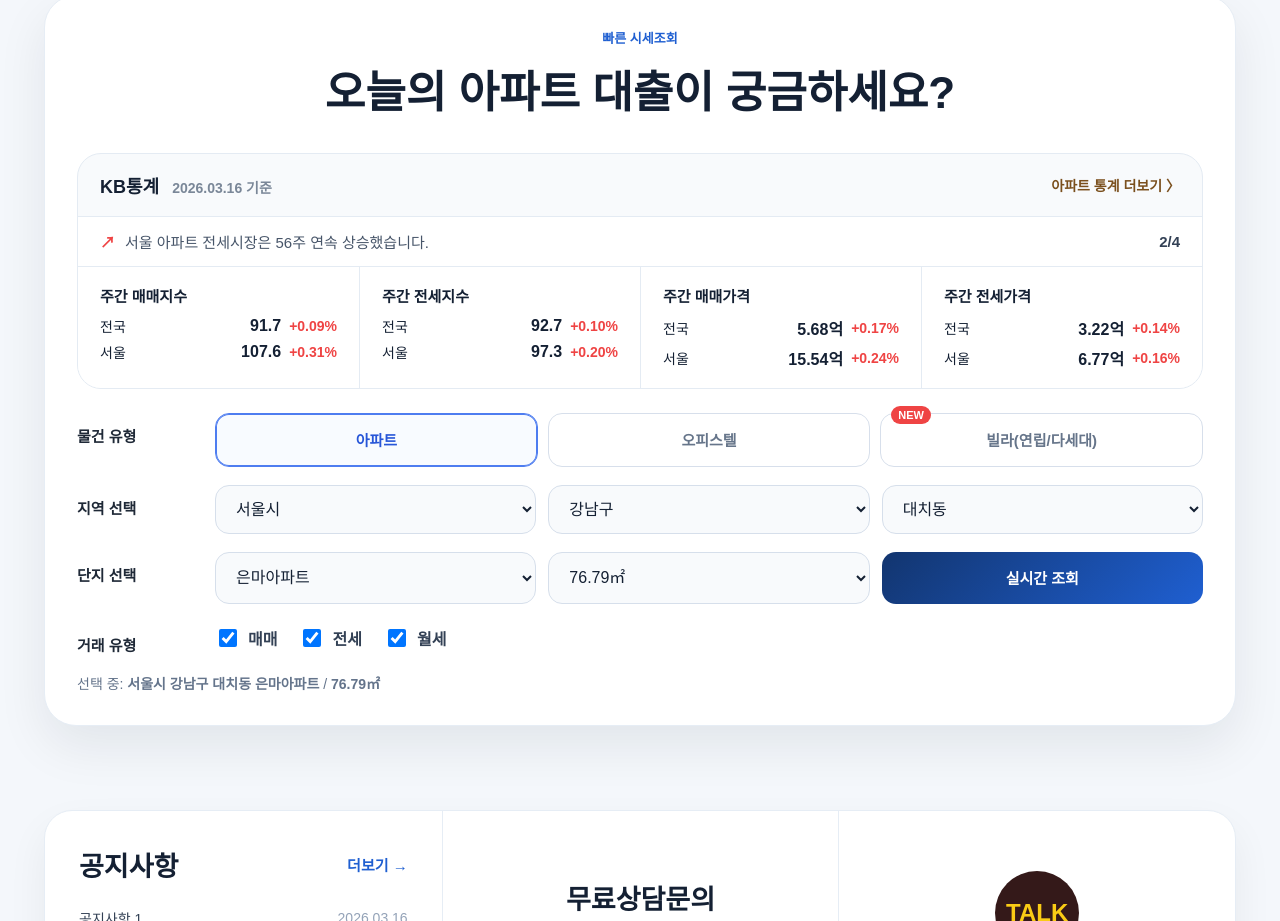
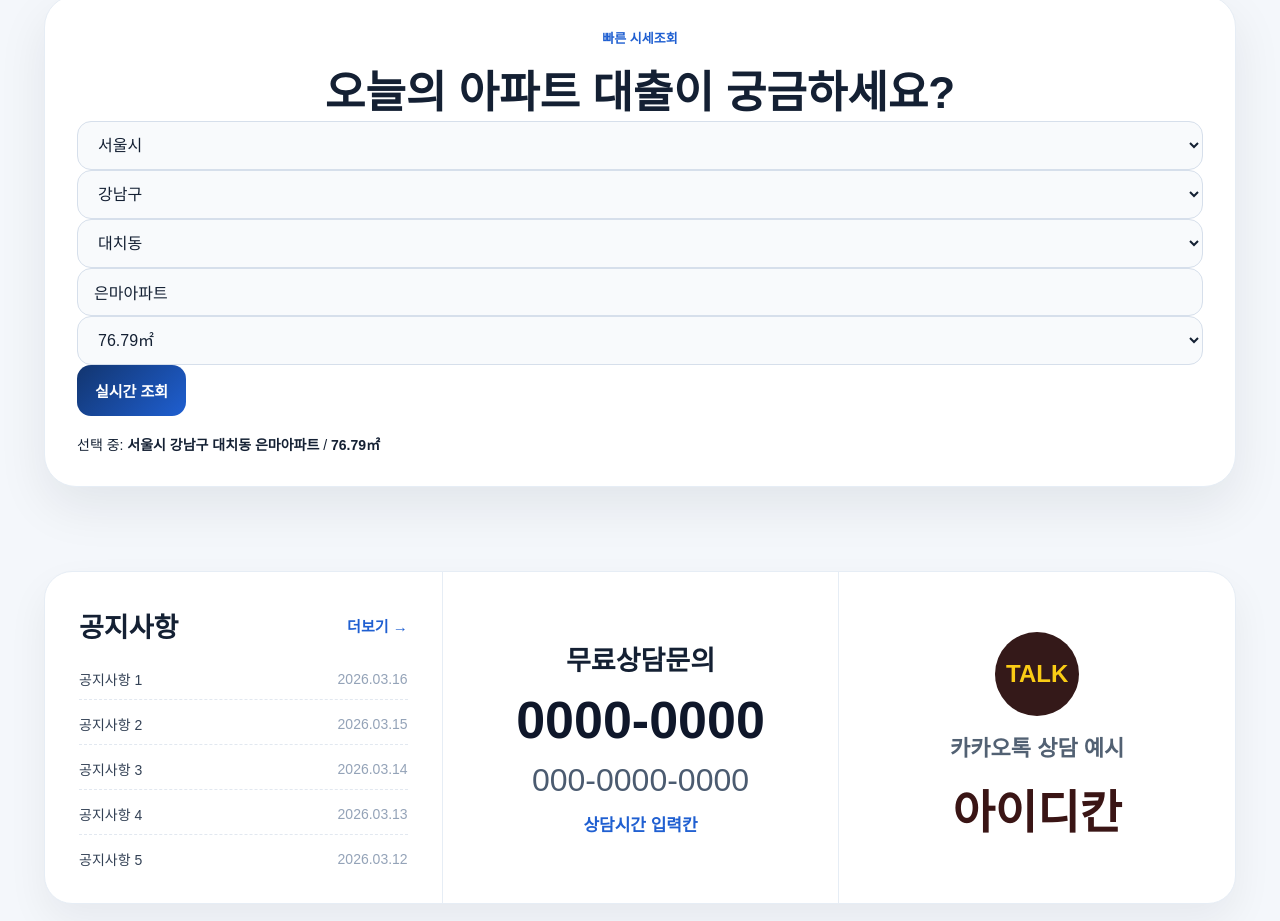
Before and after one commit to dkdlfzm-lgtm/loan-landing, a Next.js app: page / in a window 1280 px wide. Shown: the part 839-1760 px from the top of the page. Built offline with nearby package versions, Linux system fonts and the light colour scheme.

Commit message:
Update page.jsx

```diff
--- a/app/page.jsx
+++ b/app/page.jsx
@@ -23,6 +23,7 @@ const propertyData = {
         수택동: {
           LG원앙: ["59.97㎡", "84.96㎡", "107.28㎡"],
           금호어울림: ["59.88㎡", "84.72㎡"],
+          나래아파트: ["84.91㎡"],
         },
       },
     },
@@ -47,9 +48,59 @@ const propertyData = {
   },
 };
 
+const statSlides = [
+  {
+    message: "서울 아파트 전세시장은 56주 연속 상승했습니다.",
+    items: [
+      { label: "주간 매매지수", nation: "91.7", nationDiff: "+0.09%", seoul: "107.6", seoulDiff: "+0.31%" },
+      { label: "주간 전세지수", nation: "92.7", nationDiff: "+0.10%", seoul: "97.3", seoulDiff: "+0.20%" },
+      { label: "주간 매매가격", nation: "5.68억", nationDiff: "+0.17%", seoul: "15.54억", seoulDiff: "+0.24%" },
+      { label: "주간 전세가격", nation: "3.22억", nationDiff: "+0.14%", seoul: "6.77억", seoulDiff: "+0.16%" },
+    ],
+  },
+  {
+    message: "수도권 매매가격은 완만한 흐름을 유지하고 있습니다.",
+    items: [
+      { label: "주간 매매지수", nation: "92.1", nationDiff: "+0.05%", seoul: "108.2", seoulDiff: "+0.18%" },
+      { label: "주간 전세지수", nation: "93.0", nationDiff: "+0.08%", seoul: "97.9", seoulDiff: "+0.14%" },
+      { label: "주간 매매가격", nation: "5.72억", nationDiff: "+0.11%", seoul: "15.72억", seoulDiff: "+0.19%" },
+      { label: "주간 전세가격", nation: "3.28억", nationDiff: "+0.09%", seoul: "6.83억", seoulDiff: "+0.12%" },
+    ],
+  },
+  {
+    message: "아파트 실거래량은 전월 대비 소폭 회복세를 보였습니다.",
+    items: [
+      { label: "주간 매매지수", nation: "91.9", nationDiff: "+0.07%", seoul: "108.0", seoulDiff: "+0.22%" },
+      { label: "주간 전세지수", nation: "92.8", nationDiff: "+0.06%", seoul: "97.7", seoulDiff: "+0.13%" },
+      { label: "주간 매매가격", nation: "5.70억", nationDiff: "+0.15%", seoul: "15.61억", seoulDiff: "+0.20%" },
+      { label: "주간 전세가격", nation: "3.24억", nationDiff: "+0.11%", seoul: "6.80억", seoulDiff: "+0.15%" },
+    ],
+  },
+];
+
 function formatNumber(value) {
   if (!Number.isFinite(value)) return "0";
   return Math.round(value).toLocaleString("ko-KR");
+}
+
+function getCities(propertyType) {
+  return Object.keys(propertyData[propertyType] || {});
+}
+
+function getDistricts(propertyType, city) {
+  return Object.keys(propertyData[propertyType]?.[city] || {});
+}
+
+function getTowns(propertyType, city, district) {
+  return Object.keys(propertyData[propertyType]?.[city]?.[district] || {});
+}
+
+function getApartments(propertyType, city, district, town) {
+  return Object.keys(propertyData[propertyType]?.[city]?.[district]?.[town] || {});
+}
+
+function getAreas(propertyType, city, district, town, apartment) {
+  return propertyData[propertyType]?.[city]?.[district]?.[town]?.[apartment] || [];
 }
 
 export default function LoanLandingPage() {
@@ -65,61 +116,64 @@ export default function LoanLandingPage() {
     monthly: true,
   });
 
-  const cities = Object.keys(propertyData[propertyType] || {});
+  const [currentView, setCurrentView] = useState("home");
+  const [activeSlide, setActiveSlide] = useState(0);
+
+  const cities = getCities(propertyType);
   const [selectedCity, setSelectedCity] = useState(cities[0] || "");
 
-  const districts = Object.keys(propertyData[propertyType]?.[selectedCity] || {});
+  const districts = getDistricts(propertyType, selectedCity);
   const [selectedDistrict, setSelectedDistrict] = useState(districts[0] || "");
 
-  const towns = Object.keys(
-    propertyData[propertyType]?.[selectedCity]?.[selectedDistrict] || {}
-  );
+  const towns = getTowns(propertyType, selectedCity, selectedDistrict);
   const [selectedTown, setSelectedTown] = useState(towns[0] || "");
 
-  const apartments = Object.keys(
-    propertyData[propertyType]?.[selectedCity]?.[selectedDistrict]?.[selectedTown] || {}
-  );
+  const apartments = getApartments(propertyType, selectedCity, selectedDistrict, selectedTown);
   const [selectedApartment, setSelectedApartment] = useState(apartments[0] || "");
+  const [apartmentQuery, setApartmentQuery] = useState(apartments[0] || "");
+  const [showApartmentList, setShowApartmentList] = useState(false);
 
-  const areas =
-    propertyData[propertyType]?.[selectedCity]?.[selectedDistrict]?.[selectedTown]?.[
-      selectedApartment
-    ] || [];
+  const areas = getAreas(propertyType, selectedCity, selectedDistrict, selectedTown, selectedApartment);
   const [selectedArea, setSelectedArea] = useState(areas[0] || "");
 
-  const [currentView, setCurrentView] = useState("home");
-
   useEffect(() => {
-    const nextCities = Object.keys(propertyData[propertyType] || {});
+    const nextCities = getCities(propertyType);
     setSelectedCity(nextCities[0] || "");
   }, [propertyType]);
 
   useEffect(() => {
-    const nextDistricts = Object.keys(propertyData[propertyType]?.[selectedCity] || {});
+    const nextDistricts = getDistricts(propertyType, selectedCity);
     setSelectedDistrict(nextDistricts[0] || "");
   }, [propertyType, selectedCity]);
 
   useEffect(() => {
-    const nextTowns = Object.keys(
-      propertyData[propertyType]?.[selectedCity]?.[selectedDistrict] || {}
-    );
+    const nextTowns = getTowns(propertyType, selectedCity, selectedDistrict);
     setSelectedTown(nextTowns[0] || "");
   }, [propertyType, selectedCity, selectedDistrict]);
 
   useEffect(() => {
-    const nextApartments = Object.keys(
-      propertyData[propertyType]?.[selectedCity]?.[selectedDistrict]?.[selectedTown] || {}
-    );
-    setSelectedApartment(nextApartments[0] || "");
+    const nextApartments = getApartments(propertyType, selectedCity, selectedDistrict, selectedTown);
+    const firstApartment = nextApartments[0] || "";
+    setSelectedApartment(firstApartment);
+    setApartmentQuery(firstApartment);
   }, [propertyType, selectedCity, selectedDistrict, selectedTown]);
 
   useEffect(() => {
-    const nextAreas =
-      propertyData[propertyType]?.[selectedCity]?.[selectedDistrict]?.[selectedTown]?.[
-        selectedApartment
-      ] || [];
+    const nextAreas = getAreas(propertyType, selectedCity, selectedDistrict, selectedTown, selectedApartment);
     setSelectedArea(nextAreas[0] || "");
   }, [propertyType, selectedCity, selectedDistrict, selectedTown, selectedApartment]);
+
+  useEffect(() => {
+    if (currentView !== "price-result") return;
+    const timer = setInterval(() => {
+      setActiveSlide((prev) => (prev + 1) % statSlides.length);
+    }, 3200);
+    return () => clearInterval(timer);
+  }, [currentView]);
+
+  const filteredApartments = apartments.filter((name) =>
+    name.toLowerCase().includes(apartmentQuery.toLowerCase())
+  );
 
   const selectedSummary = `${selectedCity} ${selectedDistrict} ${selectedTown} ${selectedApartment}`;
 
@@ -263,63 +317,8 @@ export default function LoanLandingPage() {
                     <h2 className="section-title">오늘의 아파트 대출이 궁금하세요?</h2>
                   </div>
 
-                  <div className="kb-stats-wrap">
-                    <div className="kb-stats-head">
-                      <div className="kb-stats-title">KB통계 <span>2026.03.16 기준</span></div>
-                      <a href="#">아파트 통계 더보기 〉</a>
-                    </div>
-
-                    <div className="kb-stats-banner">
-                      <span className="kb-stats-icon">↗</span>
-                      <span>서울 아파트 전세시장은 56주 연속 상승했습니다.</span>
-                      <strong>2/4</strong>
-                    </div>
-
-                    <div className="kb-stats-grid">
-                      <div className="kb-stat-box">
-                        <div className="kb-stat-label">주간 매매지수</div>
-                        <div className="kb-stat-row"><span>전국</span><strong>91.7</strong><em>+0.09%</em></div>
-                        <div className="kb-stat-row"><span>서울</span><strong>107.6</strong><em>+0.31%</em></div>
-                      </div>
-                      <div className="kb-stat-box">
-                        <div className="kb-stat-label">주간 전세지수</div>
-                        <div className="kb-stat-row"><span>전국</span><strong>92.7</strong><em>+0.10%</em></div>
-                        <div className="kb-stat-row"><span>서울</span><strong>97.3</strong><em>+0.20%</em></div>
-                      </div>
-                      <div className="kb-stat-box">
-                        <div className="kb-stat-label">주간 매매가격</div>
-                        <div className="kb-stat-row"><span>전국</span><strong>5.68억</strong><em>+0.17%</em></div>
-                        <div className="kb-stat-row"><span>서울</span><strong>15.54억</strong><em>+0.24%</em></div>
-                      </div>
-                      <div className="kb-stat-box">
-                        <div className="kb-stat-label">주간 전세가격</div>
-                        <div className="kb-stat-row"><span>전국</span><strong>3.22억</strong><em>+0.14%</em></div>
-                        <div className="kb-stat-row"><span>서울</span><strong>6.77억</strong><em>+0.16%</em></div>
-                      </div>
-                    </div>
-                  </div>
-
-                  <div className="kb-search-wrap">
-                    <div className="kb-row">
-                      <div className="kb-row-label">물건 유형</div>
-                      <div className="kb-type-tabs">
-                        {["아파트", "오피스텔", "빌라(연립/다세대)"].map((type) => (
-                          <button
-                            key={type}
-                            type="button"
-                            className={`kb-type-tab ${propertyType === type ? "active" : ""}`}
-                            onClick={() => setPropertyType(type)}
-                          >
-                            {type}
-                            {type === "빌라(연립/다세대)" && <span className="kb-new-badge">NEW</span>}
-                          </button>
-                        ))}
-                      </div>
-                    </div>
-
-                    <div className="kb-row">
-                      <div className="kb-row-label">지역 선택</div>
-                      <div className="kb-form-grid kb-form-grid-3">
+                  <div className="quick-search-box">
+                    <div className="select-grid select-grid-3">
                       <select value={selectedCity} onChange={(e) => setSelectedCity(e.target.value)}>
                         {cities.map((city) => (
                           <option key={city} value={city}>{city}</option>
@@ -338,17 +337,14 @@ export default function LoanLandingPage() {
                         ))}
                       </select>
                     </div>
-                    </div>
 
-                    <div className="kb-row">
-                      <div className="kb-row-label">단지 선택</div>
-                      <div className="kb-form-grid kb-form-grid-3">
-                        <select value={selectedApartment} onChange={(e) => setSelectedApartment(e.target.value)}>
-                          {apartments.map((apartment) => (
-                            <option key={apartment} value={apartment}>{apartment}</option>
-                          ))}
-                        </select>
-
+                    <div className="select-grid select-grid-main">
+                      <input
+                        type="text"
+                        value={selectedApartment}
+                        readOnly
+                        placeholder="단지 선택"
+                      />
                       <select value={selectedArea} onChange={(e) => setSelectedArea(e.target.value)}>
                         {areas.map((area) => (
                           <option key={area} value={area}>{area}</option>
@@ -357,45 +353,14 @@ export default function LoanLandingPage() {
 
                       <button
                         type="button"
-                          className="search-btn kb-search-btn"
+                        className="search-btn"
                         onClick={() => setCurrentView("price-result")}
                       >
                         실시간 조회
                       </button>
                     </div>
-                    </div>
 
-                    <div className="kb-row trade-row">
-                      <div className="kb-row-label">거래 유형</div>
-                      <div className="trade-checks">
-                        <label className="trade-check">
-                          <input
-                            type="checkbox"
-                            checked={tradeTypes.sale}
-                            onChange={() => toggleTradeType("sale")}
-                          />
-                          <span>매매</span>
-                        </label>
-                        <label className="trade-check">
-                          <input
-                            type="checkbox"
-                            checked={tradeTypes.jeonse}
-                            onChange={() => toggleTradeType("jeonse")}
-                          />
-                          <span>전세</span>
-                        </label>
-                        <label className="trade-check">
-                          <input
-                            type="checkbox"
-                            checked={tradeTypes.monthly}
-                            onChange={() => toggleTradeType("monthly")}
-                          />
-                          <span>월세</span>
-                        </label>
-                      </div>
-                    </div>
-
-                    <div className="selected-text selected-text-dark">
+                    <div className="selected-text">
                       선택 중: <strong>{selectedSummary}</strong> / <strong>{selectedArea}</strong>
                     </div>
                   </div>
@@ -477,13 +442,166 @@ export default function LoanLandingPage() {
           <section className="result-page-section">
             <div className="container">
               <div className="result-page-topbar">
+                <button type="button" className="back-btn" onClick={() => setCurrentView("home")}>
+                  ← 시세조회로 돌아가기
+                </button>
+              </div>
+
+              <div className="result-page-search-shell">
+                <div className="result-stat-wrap">
+                  <div className="result-stat-head">
+                    <div className="result-stat-title">시장 통계 <span>2026.03.16 기준</span></div>
+                    <a href="#">통계 더보기 〉</a>
+                  </div>
+
+                  <div className="result-stat-banner">
+                    <span className="result-stat-icon">↗</span>
+                    <span>{statSlides[activeSlide].message}</span>
+                    <strong>{activeSlide + 1}/{statSlides.length}</strong>
+                  </div>
+
+                  <div className="result-stat-grid">
+                    {statSlides[activeSlide].items.map((item) => (
+                      <div key={item.label} className="result-stat-box">
+                        <div className="result-stat-label">{item.label}</div>
+                        <div className="result-stat-row">
+                          <span>전국</span>
+                          <strong>{item.nation}</strong>
+                          <em>{item.nationDiff}</em>
+                        </div>
+                        <div className="result-stat-row">
+                          <span>서울</span>
+                          <strong>{item.seoul}</strong>
+                          <em>{item.seoulDiff}</em>
+                        </div>
+                      </div>
+                    ))}
+                  </div>
+
+                  <div className="result-stat-dots">
+                    {statSlides.map((_, idx) => (
+                      <button
+                        key={idx}
+                        type="button"
+                        className={`result-dot ${activeSlide === idx ? "active" : ""}`}
+                        onClick={() => setActiveSlide(idx)}
+                      />
+                    ))}
+                  </div>
+                </div>
+
+                <div className="result-search-panel">
+                  <div className="result-search-row">
+                    <div className="result-search-label">물건 유형</div>
+                    <div className="result-type-tabs">
+                      {["아파트", "오피스텔", "빌라(연립/다세대)"].map((type) => (
+                        <button
+                          key={type}
+                          type="button"
+                          className={`result-type-tab ${propertyType === type ? "active" : ""}`}
+                          onClick={() => setPropertyType(type)}
+                        >
+                          {type}
+                          {type === "빌라(연립/다세대)" && <span className="result-new-badge">NEW</span>}
+                        </button>
+                      ))}
+                    </div>
+                  </div>
+
+                  <div className="result-search-row">
+                    <div className="result-search-label">지역 선택</div>
+                    <div className="result-form-grid result-form-grid-3">
+                      <select value={selectedCity} onChange={(e) => setSelectedCity(e.target.value)}>
+                        {cities.map((city) => (
+                          <option key={city} value={city}>{city}</option>
+                        ))}
+                      </select>
+                      <select value={selectedDistrict} onChange={(e) => setSelectedDistrict(e.target.value)}>
+                        {districts.map((district) => (
+                          <option key={district} value={district}>{district}</option>
+                        ))}
+                      </select>
+                      <select value={selectedTown} onChange={(e) => setSelectedTown(e.target.value)}>
+                        {towns.map((town) => (
+                          <option key={town} value={town}>{town}</option>
+                        ))}
+                      </select>
+                    </div>
+                  </div>
+
+                  <div className="result-search-row">
+                    <div className="result-search-label">단지 선택</div>
+                    <div className="result-form-grid result-form-grid-complex">
+                      <div className="apartment-picker">
+                        <input
+                          type="text"
+                          value={apartmentQuery}
+                          placeholder="단지명을 입력하거나 선택하세요"
+                          onChange={(e) => {
+                            setApartmentQuery(e.target.value);
+                            setShowApartmentList(true);
+                          }}
+                          onFocus={() => setShowApartmentList(true)}
+                        />
+                        {showApartmentList && filteredApartments.length > 0 && (
+                          <div className="apartment-dropdown">
+                            {filteredApartments.map((name) => (
+                              <button
+                                key={name}
+                                type="button"
+                                className={`apartment-option ${selectedApartment === name ? "active" : ""}`}
+                                onClick={() => {
+                                  setSelectedApartment(name);
+                                  setApartmentQuery(name);
+                                  setShowApartmentList(false);
+                                }}
+                              >
+                                {name}
+                              </button>
+                            ))}
+                          </div>
+                        )}
+                      </div>
+
+                      <select value={selectedArea} onChange={(e) => setSelectedArea(e.target.value)}>
+                        {areas.map((area) => (
+                          <option key={area} value={area}>{area}</option>
+                        ))}
+                      </select>
+
                       <button
                         type="button"
-                  className="back-btn"
-                  onClick={() => setCurrentView("home")}
+                        className="primary-btn result-query-btn"
+                        onClick={() => {
+                          if (!filteredApartments.includes(apartmentQuery) && filteredApartments[0]) {
+                            setSelectedApartment(filteredApartments[0]);
+                            setApartmentQuery(filteredApartments[0]);
+                          }
+                        }}
                       >
-                  ← 시세조회로 돌아가기
+                        다시 조회
                       </button>
+                    </div>
+                  </div>
+
+                  <div className="result-search-row trade-row">
+                    <div className="result-search-label">거래 유형</div>
+                    <div className="trade-checks">
+                      <label className="trade-check">
+                        <input type="checkbox" checked={tradeTypes.sale} onChange={() => toggleTradeType("sale")} />
+                        <span>매매</span>
+                      </label>
+                      <label className="trade-check">
+                        <input type="checkbox" checked={tradeTypes.jeonse} onChange={() => toggleTradeType("jeonse")} />
+                        <span>전세</span>
+                      </label>
+                      <label className="trade-check">
+                        <input type="checkbox" checked={tradeTypes.monthly} onChange={() => toggleTradeType("monthly")} />
+                        <span>월세</span>
+                      </label>
+                    </div>
+                  </div>
+                </div>
               </div>
 
               <div className="result-page-hero">
@@ -573,8 +691,7 @@ export default function LoanLandingPage() {
                     <div className="section-mini">대출 신청 작성란</div>
                     <h3 className="card-title">지금 바로 상담 신청</h3>
                     <p className="card-desc">
-                      조회하신 단지 정보를 바탕으로 담당자가 빠르게 상담드릴 수 있도록
-                      작성란을 함께 배치한 구조입니다.
+                      조회하신 단지 정보를 바탕으로 담당자가 빠르게 상담드릴 수 있도록 작성란을 함께 배치한 구조입니다.
                     </p>
 
                     <form className="form-stack">
```
Lines whose indentation alone changed are shown as unchanged.
